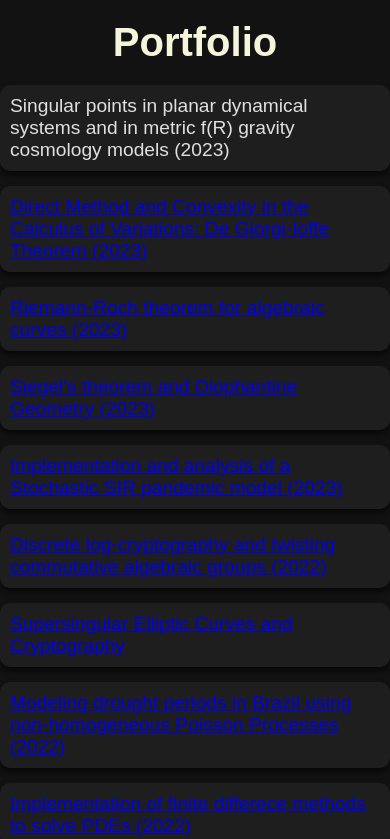
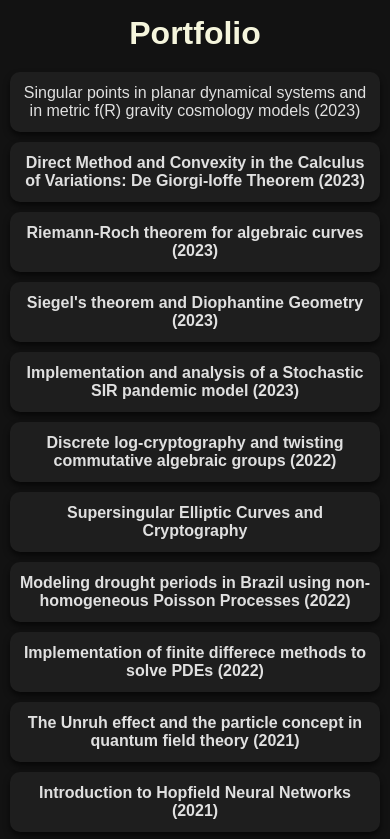
Before and after one commit to dalcio99/dalcio99.github.io, a plain HTML site: page subpages/portfolio.html in a window 390 px wide. Shown: the top 839 px of the page. Drawn offline with Linux system fonts and the light colour scheme.

Commit message:
Update portfolio.html

```diff
--- a/subpages/portfolio.html
+++ b/subpages/portfolio.html
@@ -5,21 +5,21 @@
     <meta name="viewport" content="width=device-width, initial-scale=1.0">
     <title>Portfolio</title>
     <style>
-        /* General styles */
+        /* General body styles */
         body {
             margin: 0;
             padding: 0;
-            background-color: #121212; /* Darker shade for modern look */
-            color: #e0e0e0; /* Slightly softer white for better contrast */
+            background-color: #121212;
+            color: #e0e0e0;
             font-family: 'Arial', sans-serif;
             text-align: center;
         }
 
-        /* Header styling */
+        /* Header styles */
         h1 {
             font-size: 2.5rem;
             margin: 20px 0;
-            color: #f5f5dc; /* Cream color for the title */
+            color: #f5f5dc;
         }
 
         /* Project list container */
@@ -27,26 +27,65 @@
             list-style: none;
             padding: 0;
             margin: 20px auto;
-            max-width: 600px; /* Keeps list centered and neat */
-            text-align: left; /* Aligns items to the left for a professional feel */
+            max-width: 90%; /* Adjust for smaller screens */
+            text-align: center;
         }
 
         /* Individual project items */
         li {
             font-size: 1.2rem;
-            margin: 15px 0; /* Consistent spacing */
-            padding: 10px;
-            background: #1e1e1e; /* Card-like background for each project */
-            border-radius: 10px; /* Soft rounded corners */
-            box-shadow: 0px 4px 6px rgba(0, 0, 0, 0.6); /* Subtle shadow for depth */
-            transition: transform 0.3s, background 0.3s; /* Smooth hover effect */
+            margin: 15px auto;
+            padding: 15px 10px;
+            background: #1e1e1e;
+            border-radius: 10px;
+            box-shadow: 0px 4px 6px rgba(0, 0, 0, 0.6);
+            transition: transform 0.3s, background 0.3s;
+            max-width: 600px;
         }
 
-        /* Hover effect for project items */
         li:hover {
-            transform: scale(1.05); /* Slight zoom on hover */
-            background: #f5f5dc; /* Cream color on hover */
-            color: #121212; /* Text contrast on hover */
+            transform: scale(1.05);
+            background: #f5f5dc;
+            color: #121212;
+        }
+
+        /* Link styling */
+        a {
+            color: inherit;
+            text-decoration: none;
+            font-weight: bold;
+        }
+
+        a:hover {
+            text-decoration: underline;
+        }
+
+        a:visited {
+            color: inherit;
+            text-decoration: none;
+        }
+
+        a:active {
+            color: #ffa500;
+            text-decoration: none;
+        }
+
+        /* Media query for mobile devices */
+        @media (max-width: 768px) {
+            h1 {
+                font-size: 2rem;
+                margin: 15px 0;
+            }
+
+            li {
+                font-size: 1rem;
+                padding: 12px 8px;
+                margin: 10px auto;
+            }
+
+            ul {
+                max-width: 95%;
+            }
         }
     </style>
 </head>
```
